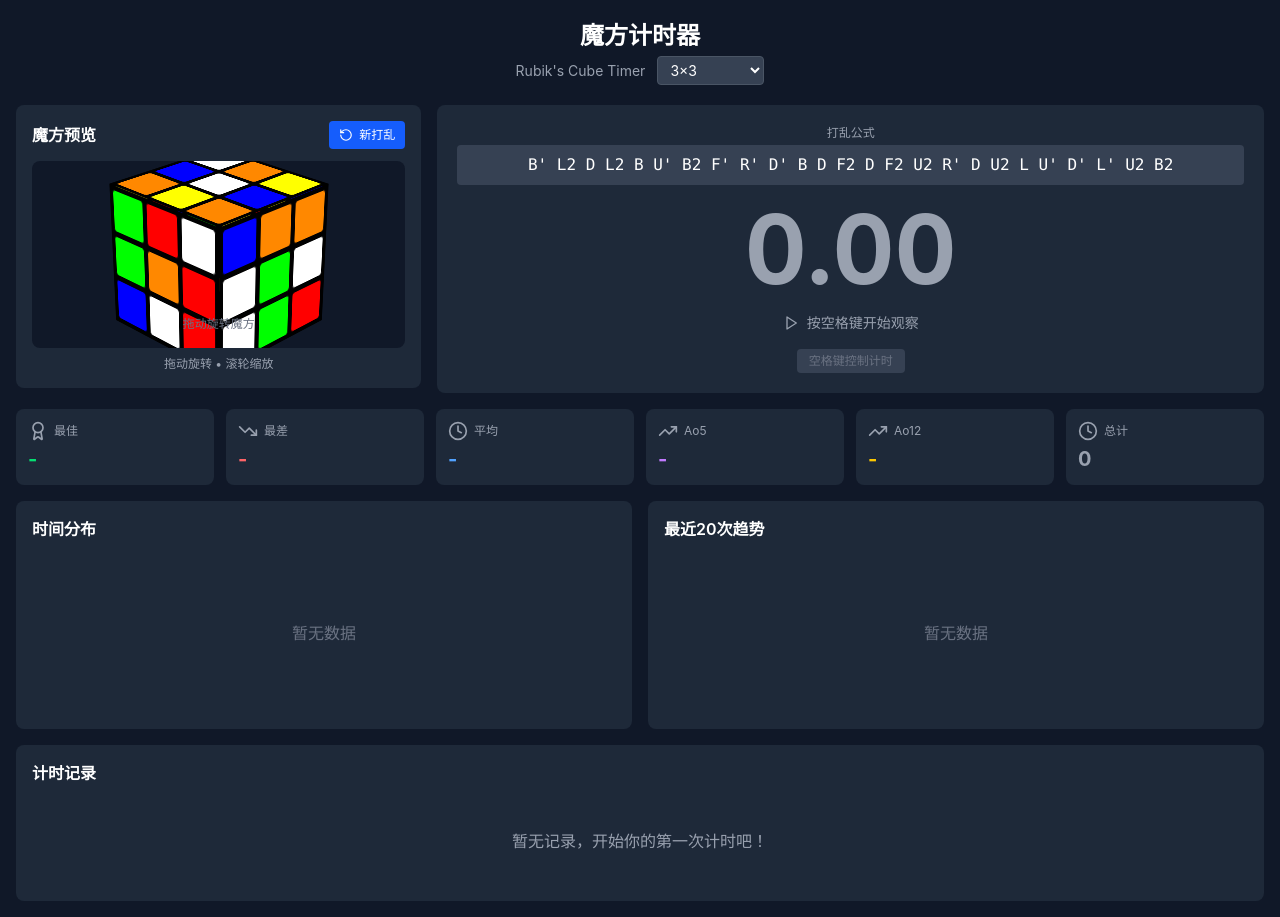
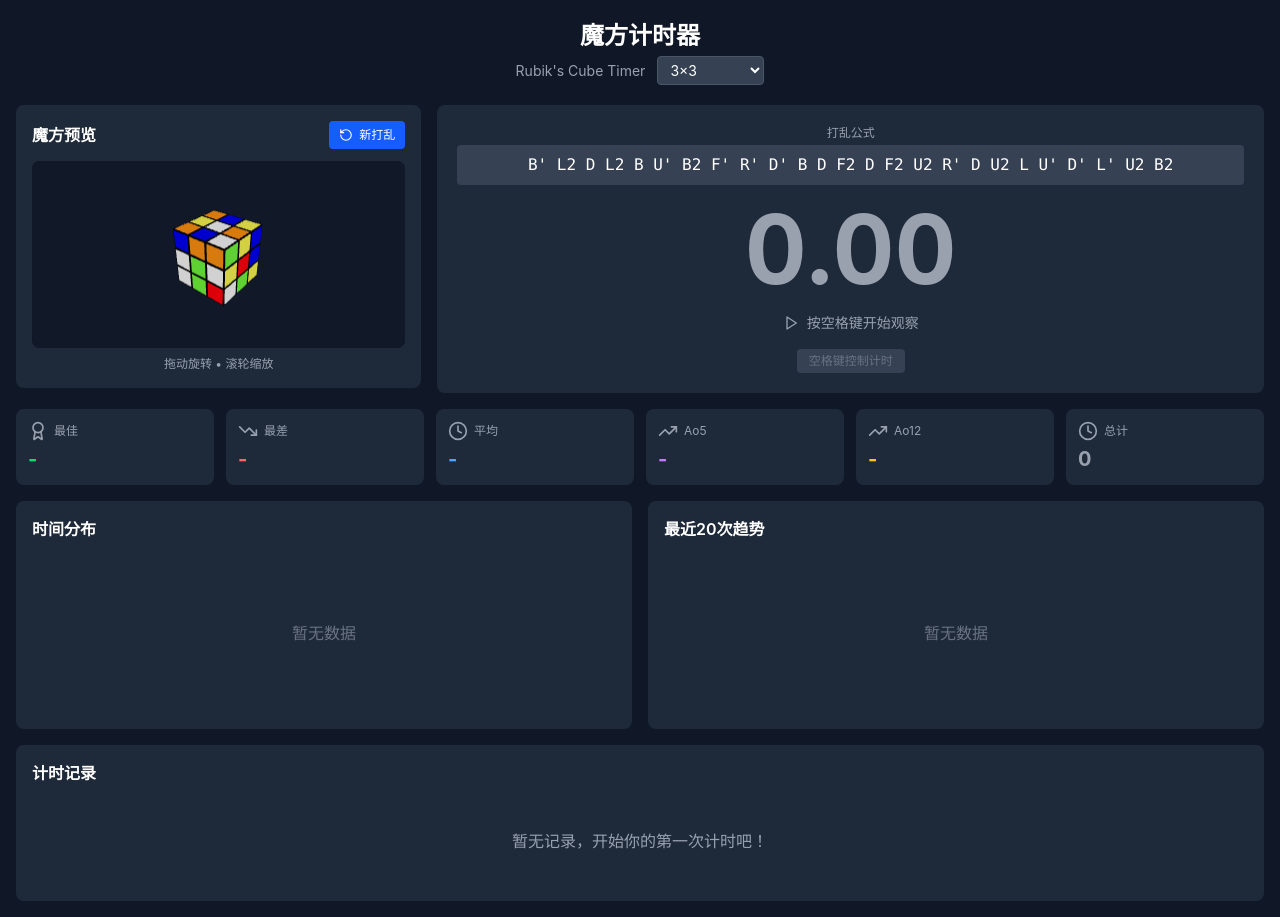
Before and after one commit to noinil/CubeTimer, a React (Vite) app: page / in a window 1280 px wide. Built offline with nearby package versions, Linux system fonts and the light colour scheme.

Commit message:
feat: unify rendering engine with WebGL and enable 360-degree free rotation for all cubes

```diff
--- a/src/app/App.tsx
+++ b/src/app/App.tsx
@@ -1,5 +1,5 @@
 import { useState, useEffect } from 'react';
-import RubiksCubeCSS from './components/RubiksCubeCSS';
+import RubiksCube3D from './components/RubiksCube3D';
 import Megaminx3D from './components/Megaminx3D';
 import Timer from './components/Timer';
 import Statistics from './components/Statistics';
@@ -148,7 +148,7 @@ export default function App() {
                   puzzleType === 'Megaminx' ? (
                     <Megaminx3D cubeState={cubeState} />
                   ) : (
-                    <RubiksCubeCSS
+                    <RubiksCube3D
                       cubeState={cubeState}
                       size={puzzleType === '2x2' ? 2 : puzzleType === '4x4' ? 4 : puzzleType === '5x5' ? 5 : puzzleType === '6x6' ? 6 : puzzleType === '7x7' ? 7 : 3}
                     />
--- a/src/app/components/RubiksCube3D.tsx
+++ b/src/app/components/RubiksCube3D.tsx
@@ -1,29 +1,75 @@
-import { useRef, useMemo, Suspense } from 'react';
-import { Canvas, useFrame } from '@react-three/fiber';
-import { OrbitControls } from '@react-three/drei';
+import { useRef, useMemo } from 'react';
+import { Canvas } from '@react-three/fiber';
+import { TrackballControls } from '@react-three/drei';
 import type { CubeState } from '../types/cube';
 import * as THREE from 'three';
 
 interface RubiksCube3DProps {
   cubeState: CubeState;
+  size?: number;
 }
 
-// 单个小方块组件
-function Cubie({ position, colors }: { position: [number, number, number]; colors: string[] }) {
+// Helper to create rounded box geometry for cubies
+function createCubieGeometry(size: number = 0.95, radius: number = 0.1, smoothness: number = 8) {
+  const shape = new THREE.Shape();
+  const eps = 0.0001;
+  const halfSize = size / 2;
+  const r = Math.min(radius, halfSize - eps);
+
+  // Create a rounded square shape for extrusion
+  shape.moveTo(-halfSize + r, -halfSize);
+  shape.lineTo(halfSize - r, -halfSize);
+  shape.absarc(halfSize - r, -halfSize + r, r, -Math.PI / 2, 0, false);
+  shape.lineTo(halfSize, halfSize - r);
+  shape.absarc(halfSize - r, halfSize - r, r, 0, Math.PI / 2, false);
+  shape.lineTo(-halfSize + r, halfSize);
+  shape.absarc(-halfSize + r, halfSize - r, r, Math.PI / 2, Math.PI, false);
+  shape.lineTo(-halfSize, -halfSize + r);
+  shape.absarc(-halfSize + r, -halfSize + r, r, Math.PI, -Math.PI / 2, false);
+
+  return new THREE.ExtrudeGeometry(shape, {
+    depth: size,
+    bevelEnabled: false,
+    curveSegments: smoothness
+  });
+}
+
+function Cubie({ position, colors, size }: { position: [number, number, number]; colors: string[]; size: number }) {
+  // We use standard boxes for cubies but with colored planes as stickers to keep it performant and sharp
   return (
     <group position={position}>
+      {/* The black plastic body of the cubie */}
       <mesh>
-        <boxGeometry args={[0.95, 0.95, 0.95]} />
-        <meshStandardMaterial color="#1a1a1a" />
+        <boxGeometry args={[0.98, 0.98, 0.98]} />
+        <meshStandardMaterial color="#111111" roughness={0.5} />
       </mesh>
+
+      {/* The 6 faces/stickers */}
       {colors.map((color, index) => {
         if (!color) return null;
-        const facePosition = getFacePosition(index);
-        const faceRotation = getFaceRotation(index);
+
+        // Define sticker offset and rotation based on face index:
+        // 0:U(+Y), 1:D(-Y), 2:F(+Z), 3:B(-Z), 4:L(-X), 5:R(+X)
+        const pos: [number, number, number][] = [
+          [0, 0.5, 0], [0, -0.5, 0], [0, 0, 0.5], [0, 0, -0.5], [-0.5, 0, 0], [0.5, 0, 0]
+        ];
+        const rot: [number, number, number][] = [
+          [-Math.PI / 2, 0, 0], [Math.PI / 2, 0, 0], [0, 0, 0], [0, Math.PI, 0], [0, -Math.PI / 2, 0], [0, Math.PI / 2, 0]
+        ];
+
         return (
-          <mesh key={index} position={facePosition} rotation={faceRotation}>
-            <planeGeometry args={[0.85, 0.85]} />
-            <meshStandardMaterial color={color} />
+          <mesh key={index} position={pos[index]} rotation={rot[index]}>
+            {/* Slightly inset and rounded sticker */}
+            <planeGeometry args={[0.88, 0.88]} />
+            <meshStandardMaterial
+              color={color}
+              emissive={color}
+              emissiveIntensity={0.2}
+              roughness={0.1}
+              metalness={0.1}
+              polygonOffset
+              polygonOffsetFactor={-1} // Ensure sticker is always in front of black body
+            />
           </mesh>
         );
       })}
@@ -31,133 +77,80 @@ function Cubie({ position, colors }: { position: [number, number, number]; color
   );
 }
 
-function getFacePosition(index: number): [number, number, number] {
-  const positions: [number, number, number][] = [
-    [0, 0.48, 0],    // front
-    [0, -0.48, 0],   // back
-    [0, 0, 0.48],    // top
-    [0, 0, -0.48],   // bottom
-    [-0.48, 0, 0],   // left
-    [0.48, 0, 0],    // right
-  ];
-  return positions[index];
-}
-
-function getFaceRotation(index: number): [number, number, number] {
-  const rotations: [number, number, number][] = [
-    [0, 0, 0],                    // front
-    [0, Math.PI, 0],              // back
-    [-Math.PI / 2, 0, 0],         // top
-    [Math.PI / 2, 0, 0],          // bottom
-    [0, -Math.PI / 2, 0],         // left
-    [0, Math.PI / 2, 0],          // right
-  ];
-  return rotations[index];
-}
-
-// 完整的魔方
-function Cube({ cubeState }: { cubeState: CubeState }) {
+function CubeGroup({ cubeState, size }: { cubeState: CubeState; size: number }) {
   const groupRef = useRef<THREE.Group>(null);
 
-  // 轻微的自动旋转
-  useFrame(() => {
-    if (groupRef.current) {
-      groupRef.current.rotation.y += 0.002;
-    }
-  });
+  const cubies = useMemo(() => {
+    if (!cubeState.faces) return [];
+    const result = [];
+    const offset = (size - 1) / 2;
 
-  const cubies = useMemo(() => {
-    const result = [];
-    for (let x = -1; x <= 1; x++) {
-      for (let y = -1; y <= 1; y++) {
-        for (let z = -1; z <= 1; z++) {
-          const colors = getCubieColors(x, y, z, cubeState);
+    for (let x = 0; x < size; x++) {
+      for (let y = 0; y < size; y++) {
+        for (let z = 0; z < size; z++) {
+          // Only render the outer shell pieces
+          if (x === 0 || x === size - 1 || y === 0 || y === size - 1 || z === 0 || z === size - 1) {
+            const colors = getCubieColors(x, y, z, size, cubeState);
             result.push({
-            position: [x, y, z] as [number, number, number],
+              position: [x - offset, y - offset, z - offset] as [number, number, number],
               colors,
               key: `${x}-${y}-${z}`,
             });
           }
         }
       }
+    }
     return result;
-  }, [cubeState]);
+  }, [cubeState, size]);
 
   return (
     <group ref={groupRef}>
       {cubies.map(cubie => (
-        <Cubie key={cubie.key} position={cubie.position} colors={cubie.colors} />
+        <Cubie key={cubie.key} position={cubie.position} colors={cubie.colors} size={size} />
       ))}
     </group>
   );
 }
 
-// 获取每个小方块的颜色
-function getCubieColors(x: number, y: number, z: number, state: CubeState): string[] {
-  const colors = ['', '', '', '', '', '']; // front, back, top, bottom, left, right
+function getCubieColors(x: number, y: number, z: number, size: number, state: CubeState): string[] {
+  // Order: U, D, F, B, L, R
+  const colors = ['', '', '', '', '', ''];
+  if (!state.faces) return colors;
 
-  // Front face (z = 1)
-  if (z === 1) {
-    const index = (1 - y) * 3 + (x + 1);
-    colors[0] = state.faces.F[index];
-  }
-
-  // Back face (z = -1)
-  if (z === -1) {
-    const index = (1 - y) * 3 + (1 - x);
-    colors[1] = state.faces.B[index];
-  }
-
-  // Top face (y = 1)
-  if (y === 1) {
-    const index = (1 - z) * 3 + (x + 1);
-    colors[2] = state.faces.U[index];
-  }
-
-  // Bottom face (y = -1)
-  if (y === -1) {
-    const index = (z + 1) * 3 + (x + 1);
-    colors[3] = state.faces.D[index];
-  }
-
-  // Left face (x = -1)
-  if (x === -1) {
-    const index = (1 - y) * 3 + (1 - z);
-    colors[4] = state.faces.L[index];
-  }
-
-  // Right face (x = 1)
-  if (x === 1) {
-    const index = (1 - y) * 3 + (z + 1);
-    colors[5] = state.faces.R[index];
-  }
+  // Top (U): y = size - 1
+  if (y === size - 1) colors[0] = state.faces.U[(size - 1 - z) * size + x];
+  // Bottom (D): y = 0
+  if (y === 0) colors[1] = state.faces.D[z * size + x];
+  // Front (F): z = size - 1
+  if (z === size - 1) colors[2] = state.faces.F[(size - 1 - y) * size + x];
+  // Back (B): z = 0
+  if (z === 0) colors[3] = state.faces.B[(size - 1 - y) * size + (size - 1 - x)];
+  // Left (L): x = 0
+  if (x === 0) colors[4] = state.faces.L[(size - 1 - y) * size + (size - 1 - z)];
+  // Right (R): x = size - 1
+  if (x === size - 1) colors[5] = state.faces.R[(size - 1 - y) * size + z];
 
   return colors;
 }
 
-export default function RubiksCube3D({ cubeState }: RubiksCube3DProps) {
+export default function RubiksCube3D({ cubeState, size = 3 }: RubiksCube3DProps) {
   return (
-    <div className="w-full h-full bg-gray-900 rounded-lg overflow-hidden">
-      <Suspense fallback={
-        <div className="w-full h-full flex items-center justify-center text-gray-400">
-          加载中...
-        </div>
-      }>
+    <div className="w-full h-full bg-gray-900 rounded-lg overflow-hidden relative cursor-grab active:cursor-grabbing">
       <Canvas
-          camera={{ position: [5, 5, 5], fov: 50 }}
+        camera={{ position: [size * 2, size * 2, size * 2.5], fov: 45 }}
         gl={{ antialias: true }}
       >
-          <ambientLight intensity={0.5} />
-          <directionalLight position={[10, 10, 5]} intensity={1} />
-          <directionalLight position={[-10, -10, -5]} intensity={0.5} />
-          <Cube cubeState={cubeState} />
-          <OrbitControls
-            enablePan={false}
-            minDistance={5}
-            maxDistance={10}
+        <color attach="background" args={['#111827']} />
+        <ambientLight intensity={1.5} />
+        <pointLight position={[20, 20, 20]} intensity={2} />
+        <pointLight position={[-20, -20, -20]} intensity={1} />
+        <CubeGroup cubeState={cubeState} size={size} />
+        <TrackballControls
+          noPan={true}
+          dynamicDampingFactor={0.15}
+          rotateSpeed={4.0}
         />
       </Canvas>
-      </Suspense>
     </div>
   );
 }
--- a/src/app/components/RubiksCubeCSS.tsx
+++ /dev/null
@@ -1,92 +0,0 @@
-import { useState } from 'react';
-import type { CubeState } from '../types/cube';
-
-interface RubiksCubeCSSProps {
-  cubeState: CubeState;
-  size?: 2 | 3 | 4 | 5 | 6 | 7;
-}
-
-export default function RubiksCubeCSS({ cubeState, size = 3 }: RubiksCubeCSSProps) {
-  const [rotateX, setRotateX] = useState(-25);
-  const [rotateY, setRotateY] = useState(45);
-  const [isDragging, setIsDragging] = useState(false);
-  const [startPos, setStartPos] = useState({ x: 0, y: 0 });
-
-  const faceSize = size === 2 ? 100 : size === 4 ? 120 : size === 5 ? 130 : size === 6 ? 130 : size === 7 ? 130 : 150;
-  const halfSize = faceSize / 2;
-  const gridCols = size === 2 ? 'grid-cols-2' : size === 4 ? 'grid-cols-4' : size === 5 ? 'grid-cols-5' : size === 6 ? 'grid-cols-6' : size === 7 ? 'grid-cols-7' : 'grid-cols-3';
-
-  const handleMouseDown = (e: React.MouseEvent) => {
-    setIsDragging(true);
-    setStartPos({ x: e.clientX, y: e.clientY });
-  };
-
-  const handleMouseMove = (e: React.MouseEvent) => {
-    if (!isDragging) return;
-    const deltaX = e.clientX - startPos.x;
-    const deltaY = e.clientY - startPos.y;
-    setRotateY(rotateY + deltaX * 0.5);
-    setRotateX(rotateX - deltaY * 0.5);
-    setStartPos({ x: e.clientX, y: e.clientY });
-  };
-
-  const handleMouseUp = () => {
-    setIsDragging(false);
-  };
-
-  const renderFace = (faceName: keyof NonNullable<CubeState['faces']>, transform: string) => {
-    if (!cubeState.faces) return null;
-    const colors = cubeState.faces[faceName];
-    if (!colors) return null;
-    return (
-      <div
-        className={`absolute grid ${gridCols} gap-1 p-1 bg-black`}
-        style={{ transform, width: `${faceSize}px`, height: `${faceSize}px` }}
-      >
-        {colors.map((color, i) => (
-          <div
-            key={i}
-            className="rounded-sm border border-black"
-            style={{ backgroundColor: color }}
-          />
-        ))}
-      </div>
-    );
-  };
-
-  return (
-    <div
-      className="relative w-full h-full bg-gray-900 rounded-lg overflow-hidden flex items-center justify-center select-none cursor-grab active:cursor-grabbing"
-      onMouseDown={handleMouseDown}
-      onMouseMove={handleMouseMove}
-      onMouseUp={handleMouseUp}
-      onMouseLeave={handleMouseUp}
-    >
-      <div className="relative" style={{ perspective: '1000px' }}>
-        <div
-          className="relative transition-transform duration-100"
-          style={{
-            transformStyle: 'preserve-3d',
-            transform: `rotateX(${rotateX}deg) rotateY(${rotateY}deg)`,
-            width: `${faceSize}px`,
-            height: `${faceSize}px`,
-          }}
-        >
-          {cubeState.faces && (
-            <>
-              {renderFace('F', `translateZ(${halfSize}px)`)}
-              {renderFace('B', `translateZ(-${halfSize}px) rotateY(180deg)`)}
-              {renderFace('U', `rotateX(90deg) translateZ(${halfSize}px)`)}
-              {renderFace('D', `rotateX(-90deg) translateZ(${halfSize}px)`)}
-              {renderFace('L', `rotateY(-90deg) translateZ(${halfSize}px)`)}
-              {renderFace('R', `rotateY(90deg) translateZ(${halfSize}px)`)}
-            </>
-          )}
-        </div>
-      </div>
-      <div className="absolute bottom-4 text-xs text-gray-500">
-        拖动旋转魔方
-      </div>
-    </div>
-  );
-}
```
Lines whose indentation alone changed are shown as unchanged.
